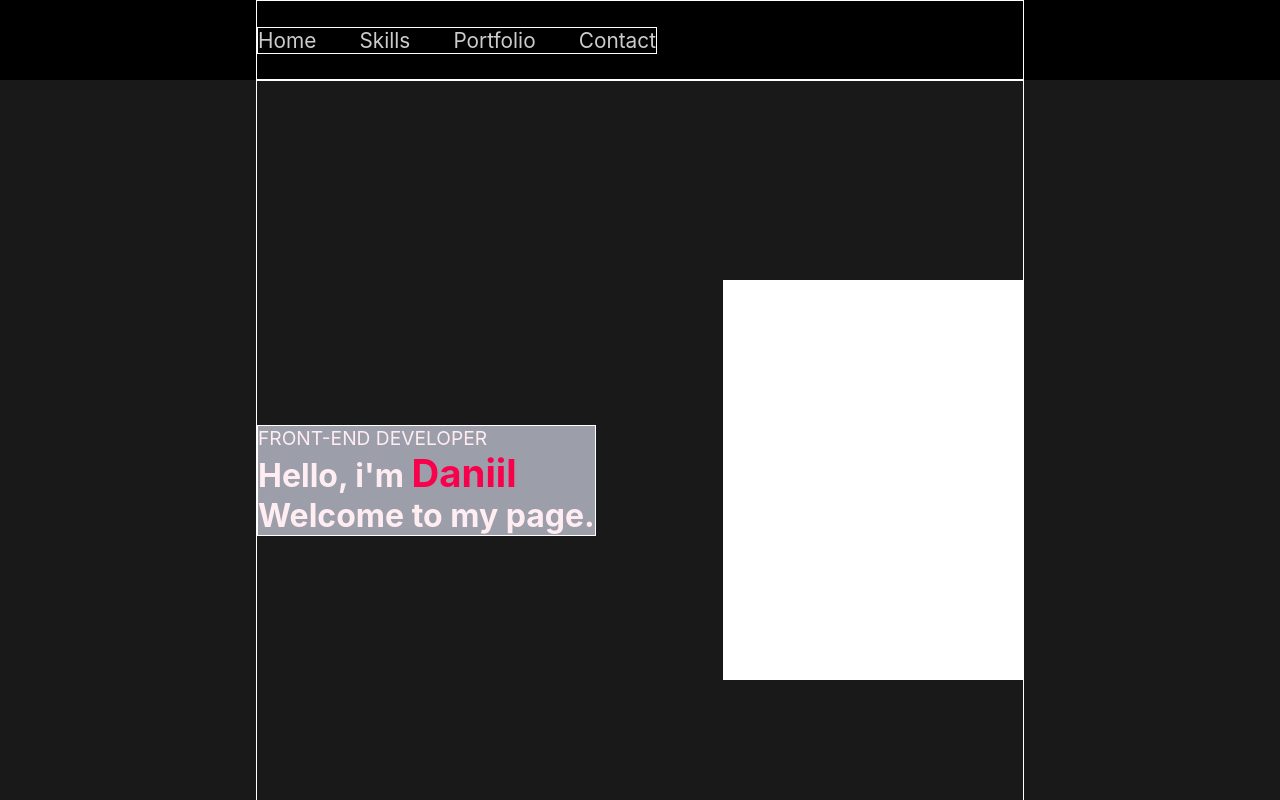
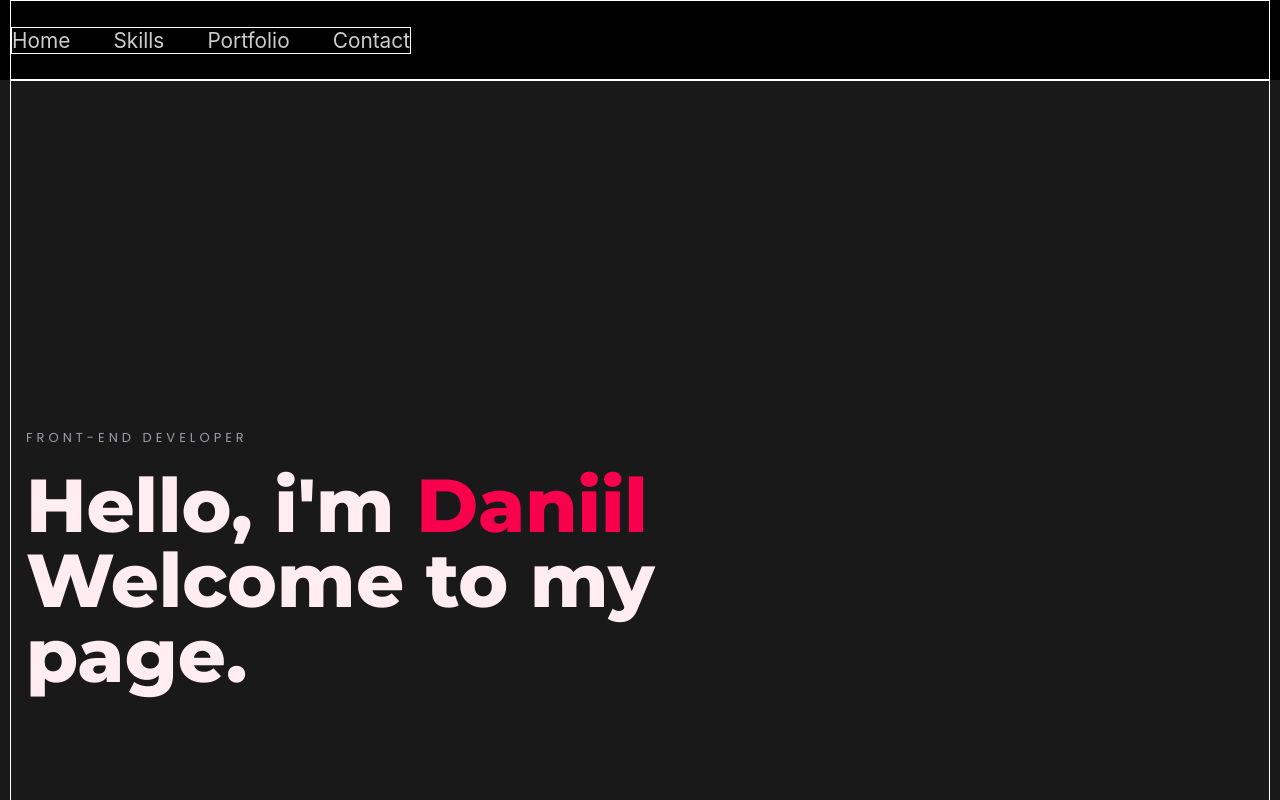
Before and after one commit to Goblester/portfolio, a React (Create React App) app: page / in a window 1280 px wide. Shown: the top 800 px of the page. Built offline with nearby package versions, Linux system fonts and the light colour scheme.

Commit message:
home section-done

```diff
--- a/public/index.html
+++ b/public/index.html
@@ -24,6 +24,10 @@
       work correctly both with client-side routing and a non-root public URL.
       Learn how to configure a non-root public URL by running `npm run build`.
     -->
+    <link rel="preconnect" href="https://fonts.googleapis.com">
+    <link rel="preconnect" href="https://fonts.gstatic.com" crossorigin>
+    <link href="https://fonts.googleapis.com/css2?family=Poppins:wght@100;200;300;400;500&display=swap" rel="stylesheet">
+    <link href="https://fonts.googleapis.com/css2?family=Montserrat:wght@800;900&display=swap" rel="stylesheet">
     <title>React App</title>
   </head>
   <body>
--- a/src/common/styles/styleContainer.module.css
+++ /dev/null
@@ -1,55 +0,0 @@
-
-.container {
-    width: 60%;
-    height: 100%;
-    margin: 0 auto;
-    display: flex;
-    justify-content: center;
-    align-items: center;
-    flex-wrap: wrap;
-    border: 1px solid white;
-    padding: 50px 0;
-}
-
-.secondContainer {
-    width: 100%;
-    display: flex;
-    flex-direction: column;
-    align-items: center;
-    justify-content: space-between;
-    border: 1px solid white;
-    background-color: #56495e;
-}
-
-.itemsContainer {
-    display: flex;
-    flex-wrap: wrap;
-    justify-content: space-between;
-    align-items: center;
-    border: 1px solid white;
-}
-
-
-@media (max-width: 1069px) {
-    .container {
-        width: 90%;
-        text-align: center;
-    }
-}
-
-@media (max-width: 757px){
-    .container {
-        width: 100%;
-        text-align: center;
-    }
-    .itemsContainer {
-        display: flex;
-        flex-wrap: wrap;
-        flex-direction: column;
-        justify-content: space-between;
-        align-items: center;
-        border: 1px solid white;
-    }
-
-
-}
--- /dev/null
+++ b/src/common/styles/styleContainer.module.scss
@@ -0,0 +1,53 @@
+
+.container {
+  width: 1260px;
+  height: 100%;
+  padding: 0 15px;
+  margin: 0 auto;
+  display: flex;
+  justify-content: flex-start;
+  align-items: center;
+  flex-wrap: wrap;
+  border: 1px solid white;
+  @media screen and (max-width: 1260px) {
+    width: 960px;
+  }
+  @media screen and (max-width: 960px) {
+    width: 540px;
+  }
+  @media screen and (max-width: 540px) {
+    width: 100%;
+    justify-content: center;
+  }
+}
+
+.secondContainer {
+  width: 100%;
+  display: flex;
+  flex-direction: column;
+  align-items: center;
+  justify-content: space-between;
+  border: 1px solid white;
+  background-color: #56495e;
+}
+
+.itemsContainer {
+  display: flex;
+  flex-wrap: wrap;
+  justify-content: space-between;
+  align-items: center;
+  border: 1px solid white;
+}
+
+
+@media (max-width: 757px) {
+
+  .itemsContainer {
+    display: flex;
+    flex-wrap: wrap;
+    flex-direction: column;
+    justify-content: space-between;
+    align-items: center;
+    border: 1px solid white;
+  }
+}
--- a/src/components/Contact/Contact.tsx
+++ b/src/components/Contact/Contact.tsx
@@ -1,5 +1,5 @@
 import styles from './Contact.module.css';
-import styleContainer from './../../common/styles/styleContainer.module.css';
+import styleContainer from '../../common/styles/styleContainer.module.scss';
 
 export function Contact() {
     return (
--- a/src/components/Footer/Footer.tsx
+++ b/src/components/Footer/Footer.tsx
@@ -1,6 +1,6 @@
 import React from 'react';
 import styles from './Footer.module.css';
-import styleContainer from './../../common/styles/styleContainer.module.css';
+import styleContainer from '../../common/styles/styleContainer.module.scss';
 
 export function Footer() {
     return (
--- a/src/components/Header/Header.tsx
+++ b/src/components/Header/Header.tsx
@@ -1,7 +1,7 @@
 import React from 'react';
 import { Navigation } from '../Navigtaion/Navigation';
 import styles from './Header.module.css';
-import styleContainer from './../../common/styles/styleContainer.module.css';
+import styleContainer from '../../common/styles/styleContainer.module.scss';
 
 export function Header(){
     return(
--- a/src/components/Home/Home.module.css
+++ /dev/null
@@ -1,56 +0,0 @@
-
-@media (min-width: 648px){
-    .home{
-        height: 100vh;
-        background-color: #191919;
-    }
-
-    div.container{
-        justify-content: space-between;
-        padding: 0;
-    }
-
-
-
-}
-
-
-
-
-@media (max-width: 647px){
-    .home{
-        background-color: #191919;
-    }
-    .description{
-        margin-bottom: 20px;
-    }
-
-    div.container{
-        flex-direction: column;
-        justify-content: space-between;
-    }
-}
-
-.description{
-    border: 1px solid white;
-    background-color: #9c9eaa;
-}
-
-.description span{
-    font-size: 1.2em;
-}
-
-.description h1{
-    margin: 0;
-    font-size: 2em;
-}
-
-.description h1 span{
-    color: #f9004d;
-}
-
-.photo{
-    width: 300px;
-    height: 400px;
-    background: white;
-}
--- /dev/null
+++ b/src/components/Home/Home.module.scss
@@ -0,0 +1,60 @@
+@import "./src/common/styles/variables";
+
+
+.home{
+    background-color: #191919;
+    height: 70vh;
+    @media screen and (min-width: 1261px) {
+        min-height: 960px;
+    }
+    .description{
+        position: relative;
+        .jobPosition{
+            color: $primaryColorDark;
+            font-family: 'Poppins', sans-serif;
+            font-size: 13px;
+            margin-bottom: 10px;
+            text-transform: uppercase;
+            letter-spacing: 4px;
+            display: block;
+            font-weight: 400;
+            margin-bottom: 20px;
+        }
+        h1{
+            margin: 0;
+            font-size: 32px;
+            line-height: 75px;
+            font-family: 'Montserrat', sans-serif;
+            margin-inline-start: 0px;
+            margin-inline-end: 0px;
+            font-weight: bold;
+            @media screen and (min-width: 561px) {
+                font-size: 56px;
+
+            }
+            @media screen and (min-width: 1261px) {
+                font-size: 75px;
+            }
+            @media screen and (min-width: 768px) {
+                width: 85%;
+            }
+            @media screen and (min-width: 992px) {
+                width: 70%;
+            }
+
+            span{
+                color: #f9004d;
+                font-family: 'Montserrat', sans-serif;
+            }
+        }
+
+    }
+
+    .photo{
+        width: 300px;
+        height: 400px;
+        background: white;
+    }
+
+
+}
--- a/src/components/Home/Home.tsx
+++ b/src/components/Home/Home.tsx
@@ -1,15 +1,14 @@
-import styles from './Home.module.css';
-import styleContainer from './../../common/styles/styleContainer.module.css';
+import styles from './Home.module.scss';
+import styleContainer from '../../common/styles/styleContainer.module.scss';
 
 export function Home(){
     return(
         <section className={styles.home}>
             <div className={`${styleContainer.container} ${styles.container}`}>
                 <div className={styles.description}>
-                    <span>FRONT-END DEVELOPER</span>
-                    <h1>Hello, i'm <span>Daniil</span><br/> Welcome to my page.</h1>
+                    <span className={styles.jobPosition}>FRONT-END DEVELOPER</span>
+                    <h1>Hello, i'm <span>Daniil</span> Welcome to my page.</h1>
                 </div>
-                <div className={styles.photo}></div>
             </div>
         </section>
     )
--- a/src/components/Portfolio/Portfolio.tsx
+++ b/src/components/Portfolio/Portfolio.tsx
@@ -1,5 +1,5 @@
 import styles from './Portfolio.module.css';
-import styleContainer from './../../common/styles/styleContainer.module.css';
+import styleContainer from '../../common/styles/styleContainer.module.scss';
 import {Project} from './Project';
 
 export function Portfolio() {
--- a/src/components/Skills/Skills.tsx
+++ b/src/components/Skills/Skills.tsx
@@ -1,5 +1,5 @@
 import styles from './Skills.module.css';
-import styleContainer from './../../common/styles/styleContainer.module.css';
+import styleContainer from '../../common/styles/styleContainer.module.scss';
 import {Skill} from './Skill';
 
 export function Skills() {
--- a/src/index.scss
+++ b/src/index.scss
@@ -1,8 +1,11 @@
+
+*{
+  box-sizing: border-box;
+}
+
 body {
   margin: 0;
-  font-family: -apple-system, BlinkMacSystemFont, 'Segoe UI', 'Roboto', 'Oxygen',
-  'Ubuntu', 'Cantarell', 'Fira Sans', 'Droid Sans', 'Helvetica Neue',
-  sans-serif;
+  font-family: sans-serif;
   -webkit-font-smoothing: antialiased;
   -moz-osx-font-smoothing: grayscale;
   color: #ffedf2;
@@ -17,7 +20,3 @@ a {
   text-decoration: none;
   color: #cccccc;
 }
-
-*{
-  box-sizing: border-box;
-}
```
